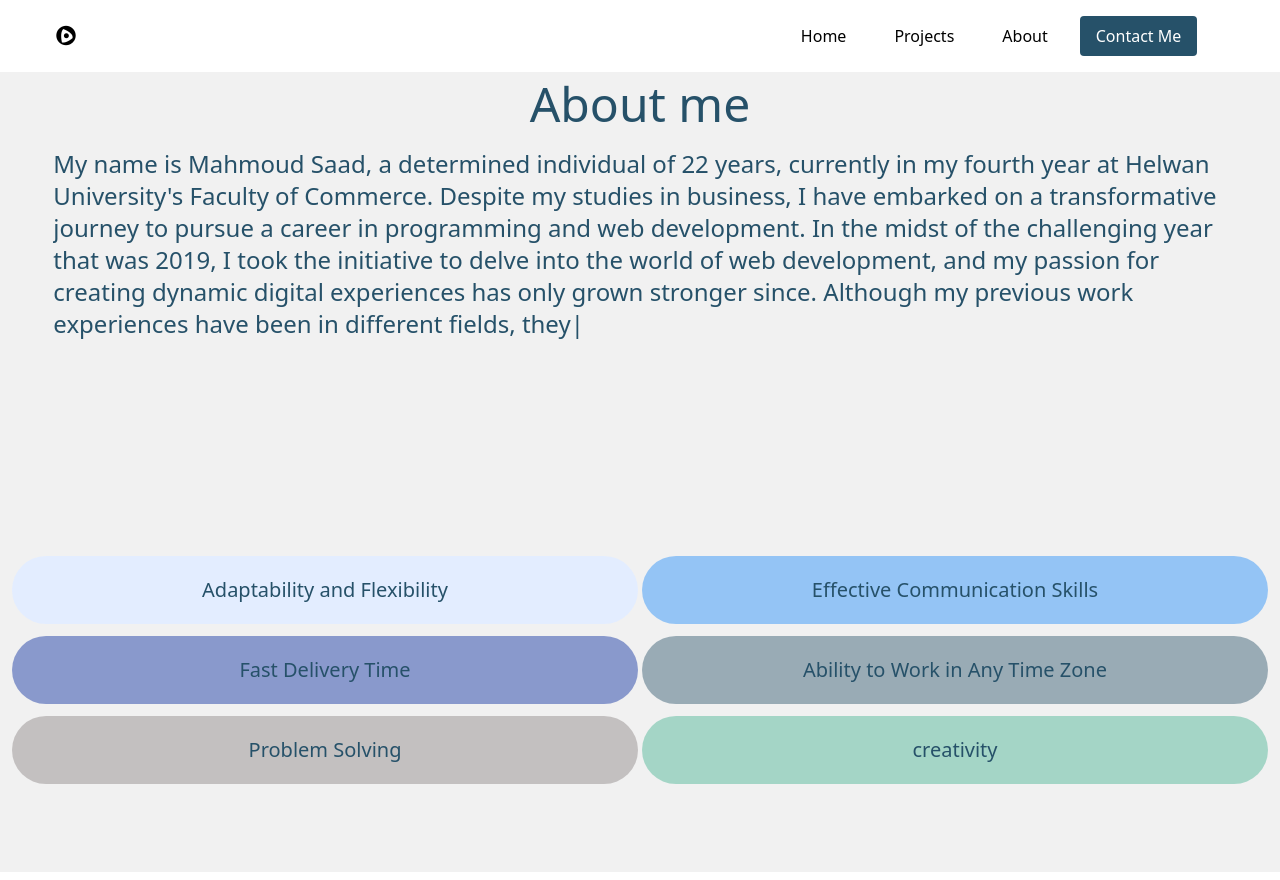
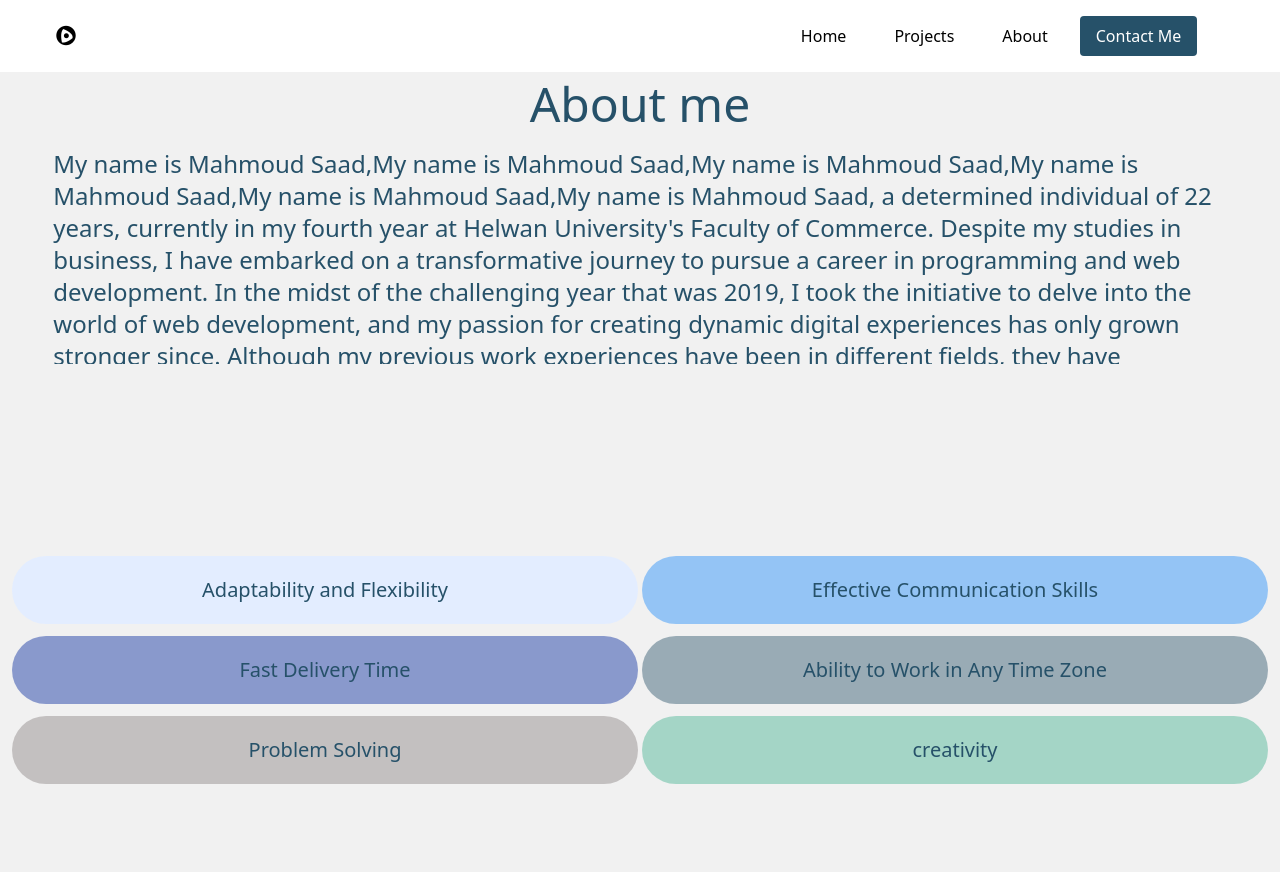
Before and after one commit to mahm0udsaad/portfolio, a React (Vite) app: page /about in a window 1280 px wide. Built offline with nearby package versions, Linux system fonts and the light colour scheme.

Commit message:
update animation

```diff
--- a/src/component/about.jsx
+++ b/src/component/about.jsx
@@ -1,7 +1,7 @@
 import { useState,useEffect } from "react";
 const About = () => {
     const intro = `
-    My name is Mahmoud Saad, a determined individual of 22 years, currently in my fourth year at Helwan University's Faculty of Commerce. Despite my studies in business, I have embarked on a transformative journey to pursue a career in programming and web development. In the midst of the challenging year that was 2019, I took the initiative to delve into the world of web development, and my passion for creating dynamic digital experiences has only grown stronger since. Although my previous work experiences have been in different fields, they have equipped me with invaluable skills that I believe will complement my aspirations as a web developer. I am driven by a desire to continually expand my knowledge and expertise in this ever-evolving field, and I am eagerly looking forward to contributing my creativity and dedication to the world of web development.`;
+    My name is Mahmoud Saad,My name is Mahmoud Saad,My name is Mahmoud Saad,My name is Mahmoud Saad,My name is Mahmoud Saad,My name is Mahmoud Saad, a determined individual of 22 years, currently in my fourth year at Helwan University's Faculty of Commerce. Despite my studies in business, I have embarked on a transformative journey to pursue a career in programming and web development. In the midst of the challenging year that was 2019, I took the initiative to delve into the world of web development, and my passion for creating dynamic digital experiences has only grown stronger since. Although my previous work experiences have been in different fields, they have equipped me with invaluable skills that I believe will complement my aspirations as a web developer. I am driven by a desire to continually expand my knowledge and expertise in this ever-evolving field, and I am eagerly looking forward to contributing my creativity and dedication to the world of web development.`;
     const [currentIndex, setCurrentIndex] = useState(0);
     const [displayText, setDisplayText] = useState("");
     const softSkills = [
@@ -37,7 +37,7 @@ const About = () => {
          const timeoutId = setTimeout(() => {
            setDisplayText(prev => prev + intro[currentIndex]);
            setCurrentIndex(prevIndex => prevIndex + 1);
-         }, 10);
+         }, 8);
 
          return () => clearTimeout(timeoutId);
        }
@@ -50,8 +50,8 @@ const About = () => {
       >
         <div className=" h-2/1 lg:h-3/5 mx-auto mt-0 w-11/12 block text-center">
           <h1 className="text-5xl">About me</h1>
-          <div className="mt-5 flex justify-start text-start">
-            <h1 className="lg:text-2xl overflow-auto text-start">
+          <div style={{height: '45%'}} className="mt-5 flex justify-start text-start overflow-auto">
+            <h1 className="lg:text-2xl text-start">
               {displayText}
               {currentIndex < intro.length ? '|' : ''}
             </h1>
```
Also changed, not shown: 3 other files (tests, documents, lock files or other folders).
